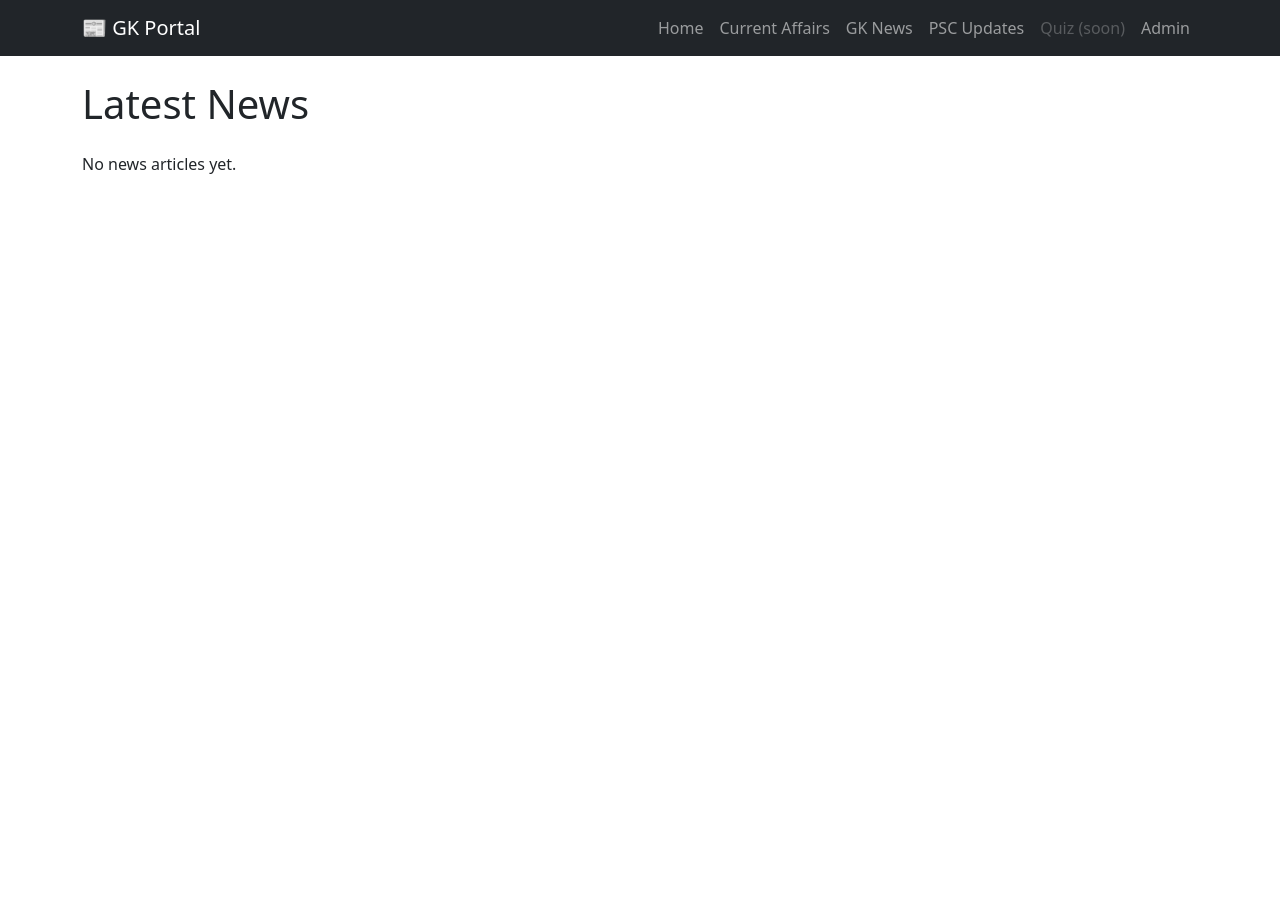
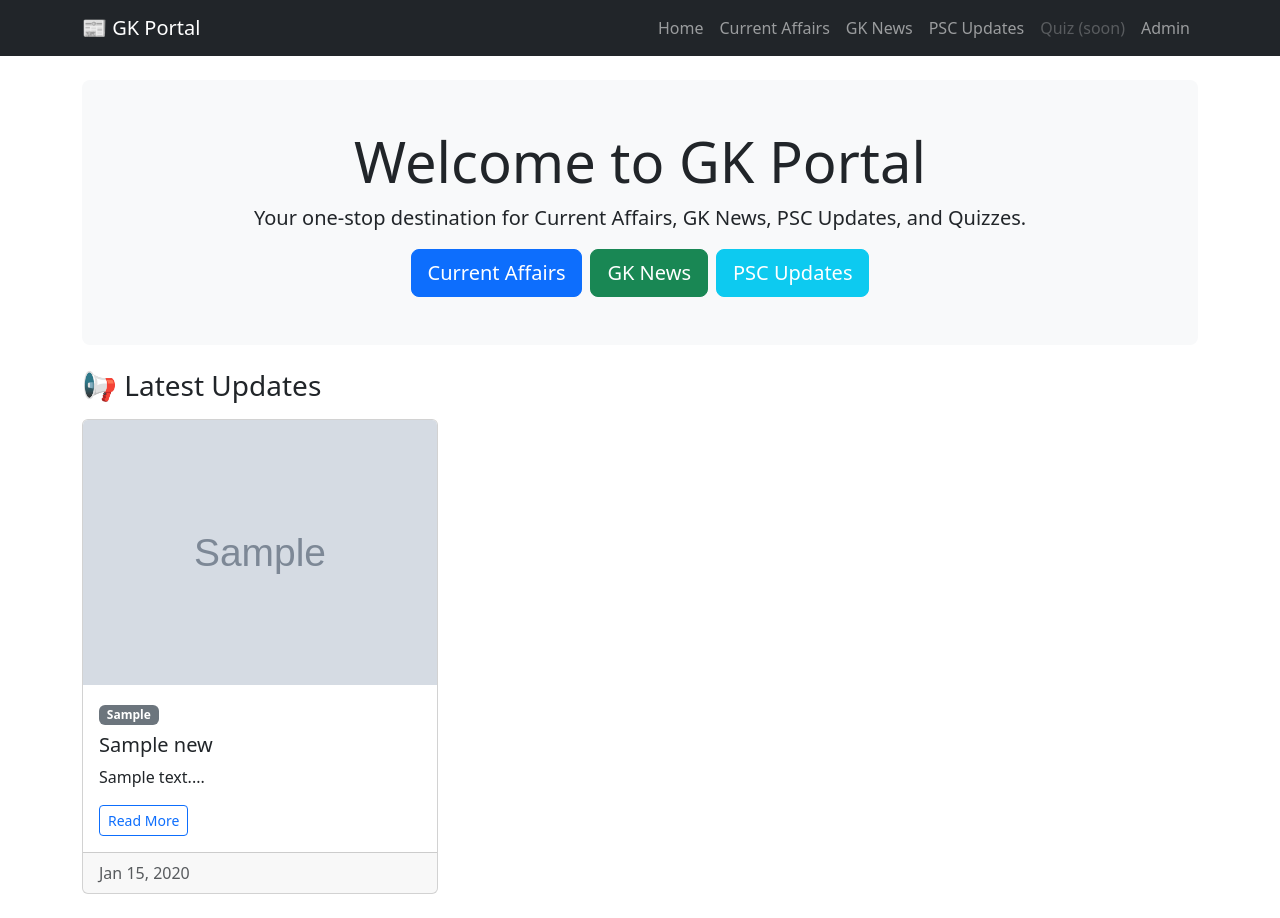
Before and after one commit to moviebazaa/currentaffairs, a Flask app: page / in a window 1280 px wide. Before the commit the page ends 174 px from the top, so only its background shows below. Run offline with Flask 3, Linux system fonts and the light colour scheme; tables that the repository leaves empty hold one stand-in row (values such as "Sample post"); grey boxes marked "Sample" are stand-in pictures.

Commit message:
Update index.html

```diff
--- a/templates/index.html
+++ b/templates/index.html
@@ -1,27 +1,42 @@
 {% extends "base.html" %}
 {% block content %}
-<h1 class="mb-4">Latest News</h1>
-{% if news_list %}
+
+<!-- Hero Section -->
+<div class="bg-light p-5 rounded-3 mb-4 text-center">
+    <h1 class="display-4">Welcome to GK Portal</h1>
+    <p class="lead">Your one‑stop destination for Current Affairs, GK News, PSC Updates, and Quizzes.</p>
+    <div class="d-flex justify-content-center gap-2 flex-wrap">
+        <a href="{{ url_for('current_affairs') }}" class="btn btn-primary btn-lg">Current Affairs</a>
+        <a href="{{ url_for('gk_news') }}" class="btn btn-success btn-lg">GK News</a>
+        <a href="{{ url_for('psc_updates') }}" class="btn btn-info btn-lg text-white">PSC Updates</a>
+    </div>
+</div>
+
+<!-- Latest Articles -->
+<h3 class="mb-3">📢 Latest Updates</h3>
+{% if latest_news %}
 <div class="row">
-    {% for news in news_list %}
-    <div class="col-md-6 mb-4">
+    {% for news in latest_news %}
+    <div class="col-md-4 mb-4">
         <div class="card h-100">
             {% if news.image_url %}
             <img src="{{ news.image_url }}" class="card-img-top" alt="{{ news.title }}">
             {% endif %}
             <div class="card-body">
+                <span class="badge bg-secondary mb-2">{{ news.category }}</span>
                 <h5 class="card-title">{{ news.title }}</h5>
-                <p class="card-text">{{ news.summary }}</p>
-                <a href="{{ url_for('news_detail', news_id=news.id) }}" class="btn btn-primary">Read More</a>
+                <p class="card-text">{{ news.summary[:120] }}...</p>
+                <a href="{{ url_for('news_detail', news_id=news.id) }}" class="btn btn-outline-primary btn-sm">Read More</a>
             </div>
             <div class="card-footer text-muted">
-                {{ news.date_posted.strftime('%B %d, %Y') }}
+                {{ news.date_posted.strftime('%b %d, %Y') }}
             </div>
         </div>
     </div>
     {% endfor %}
 </div>
 {% else %}
-<p>No news articles yet.</p>
+<p>No news articles yet. Check back soon!</p>
 {% endif %}
+
 {% endblock %}
```
